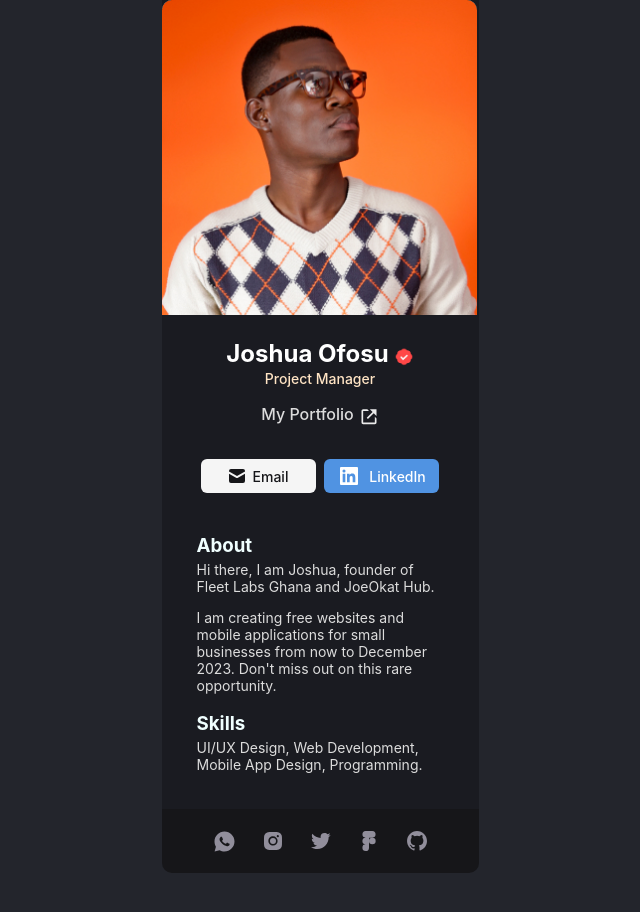
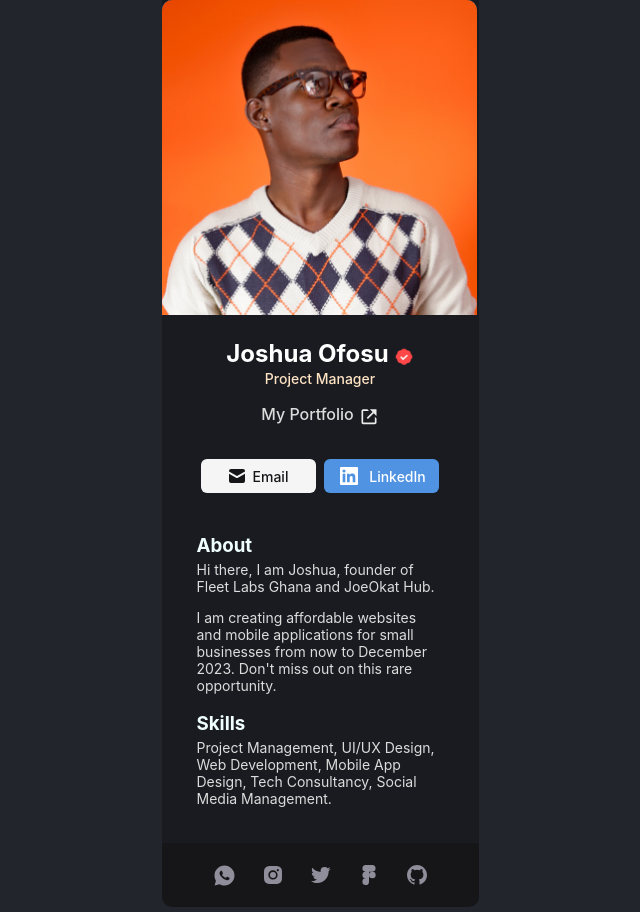
Before and after one commit to joeokat/Portfolio2.0, a React (Create React App) app: page / in a window 1280 px wide. Shown: the whole page, without its empty margins (320-960 px from the left). Before the commit the page ends 878 px from the top, so only its background shows below. Built offline with nearby package versions, Linux system fonts and the light colour scheme.

Commit message:
Update Info.jsx

```diff
--- a/src/components/Info.jsx
+++ b/src/components/Info.jsx
@@ -9,14 +9,14 @@ export default function Info() {
           Hi there, I am Joshua, founder of Fleet Labs Ghana and JoeOkat Hub.
         </p>
         <p>
-          I am creating free websites and mobile applications for small
+          I am creating affordable websites and mobile applications for small
           businesses from now to December 2023. Don't miss out on this rare
           opportunity.
         </p>
       </div>
       <div className="my--skills">
         <h3>Skills</h3>
-        <p>UI/UX Design, Web Development, Mobile App Design, Programming.</p>
+        <p>Project Management, UI/UX Design, Web Development, Mobile App Design, Tech Consultancy, Social Media Management.</p>
       </div>
     </div>
   );
```
